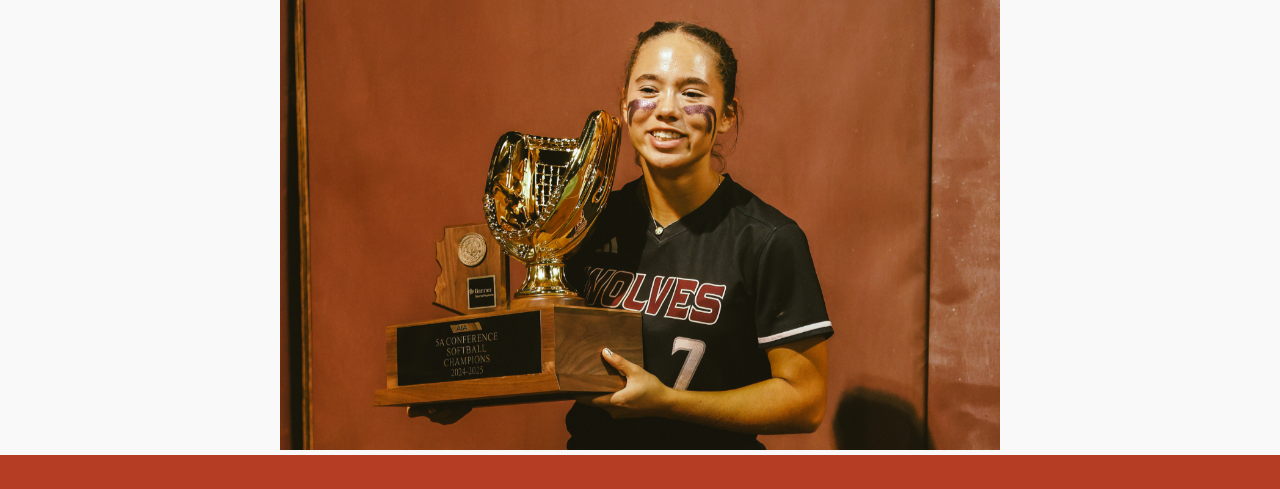
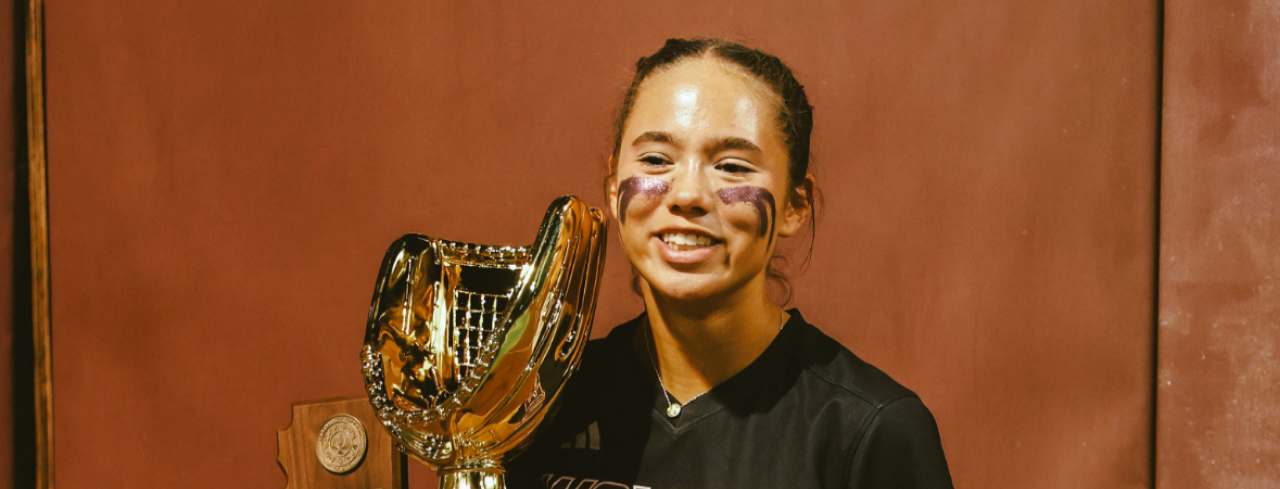
Before and after one commit to AdamHrisho/adrieanasoftball, a plain HTML site: page index.html in a window 1280 px wide. Shown: the top 489 px of the page. Drawn offline with nearby package versions, Linux system fonts and the light colour scheme.

Commit message:
Update index.html

```diff
--- a/index.html
+++ b/index.html
@@ -37,7 +37,6 @@
 
     .profile-img {
       width: 100%;
-      max-height: 450px;
       object-fit: contain;
       animation: fadeIn 1.5s ease-in;
     }
```
